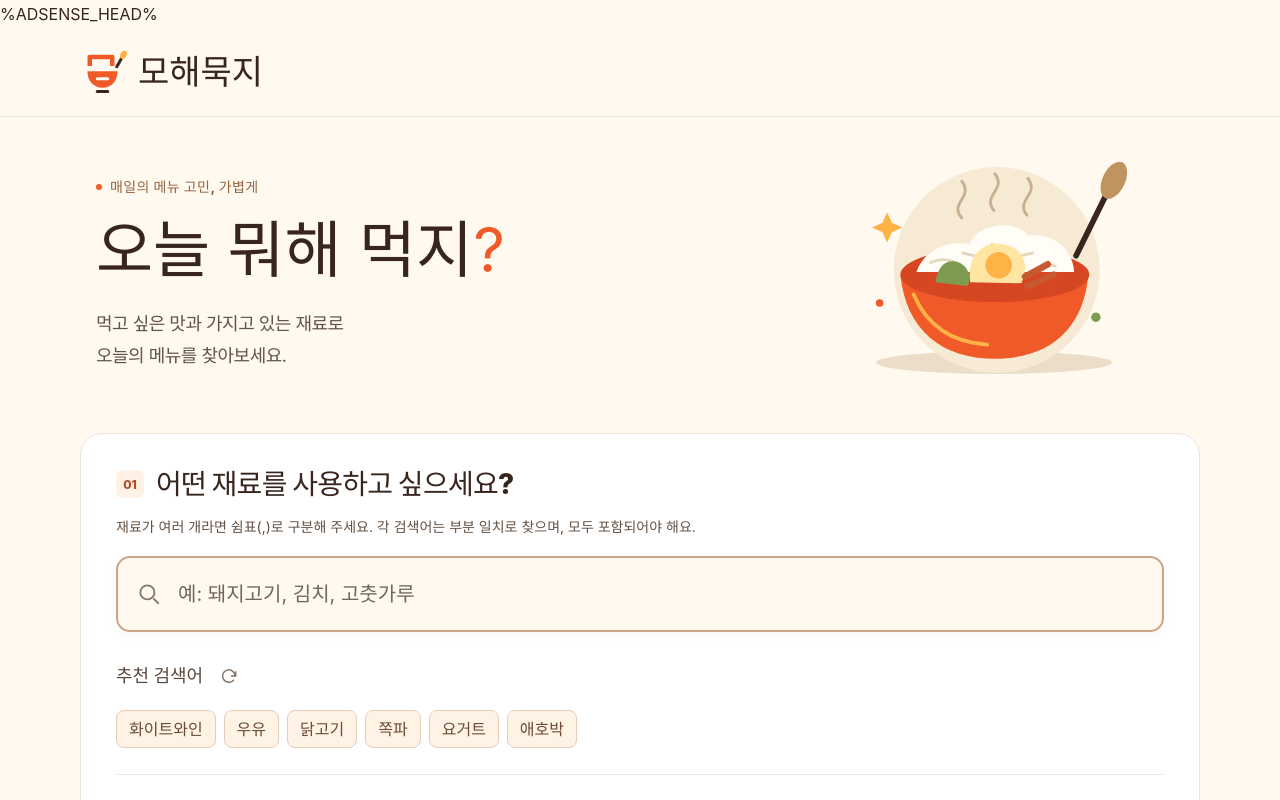
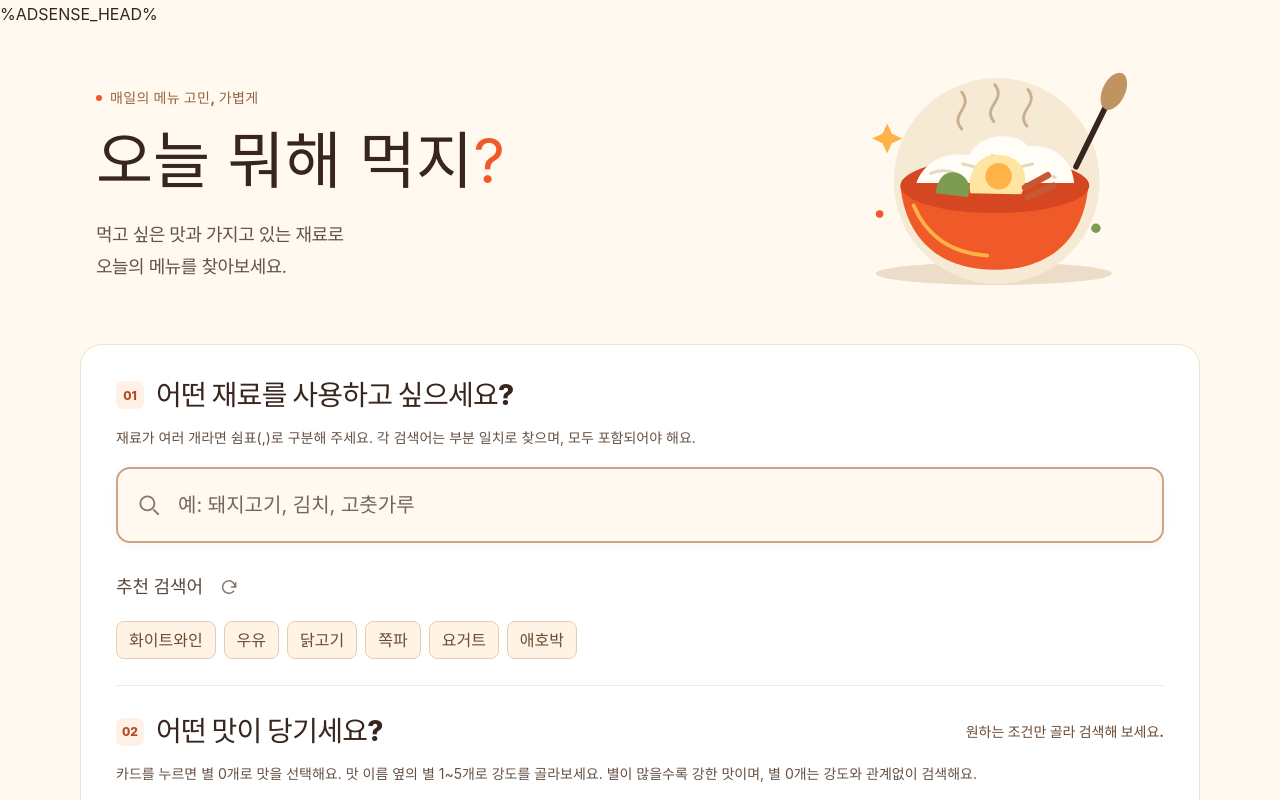
Before and after one commit to YongSiHun/mohaemookji, a React (Vite) app: page / in a window 1280 px wide. Shown: the top 800 px of the page. Built offline with nearby package versions, Linux system fonts and the light colour scheme; a web font is replaced by a local one.

Commit message:
fix: 홈화면에서만 헤더를 제거

```diff
--- a/src/pages/Home.tsx
+++ b/src/pages/Home.tsx
@@ -4,7 +4,7 @@ import { EMPTY_SEARCH_QUERY, EMPTY_RECIPES } from '../constants/recipes';
 import { useRecipeData } from '../hooks/useRecipeData';
 import { useMenuSearch } from '../hooks/useMenuSearch';
 import { useRecommendedKeywords } from '../hooks/useRecommendedKeywords';
-import { SiteHeader, SiteFooter } from '../components/SiteLayout';
+import { SiteFooter } from '../components/SiteLayout';
 import { Hero } from '../components/Hero';
 import { MenuSearchPanel } from '../components/MenuSearchPanel';
 import { ActiveConditions } from '../components/ActiveConditions';
@@ -56,7 +56,6 @@ export default function Home() {
       <a className="skip-link" href="#search">
         메뉴 검색으로 건너뛰기
       </a>
-      <SiteHeader />
       <main className="shell">
         <Hero />
         <MenuSearchPanel
--- a/src/pages/StaticHome.tsx
+++ b/src/pages/StaticHome.tsx
@@ -1,4 +1,4 @@
-import { SiteHeader, SiteFooter } from '../components/SiteLayout';
+import { SiteFooter } from '../components/SiteLayout';
 import { Hero } from '../components/Hero';
 import { RecipeGuide } from '../components/RecipeGuide';
 import { RecipeCard } from '../components/RecipeCard';
@@ -8,7 +8,6 @@ import type { Recipe } from '../types/recipe';
 export function StaticHome({ recipes }: { recipes: Recipe[] }) {
   return (
     <>
-      <SiteHeader />
       <main className="shell">
         <Hero />
         <noscript>
```
